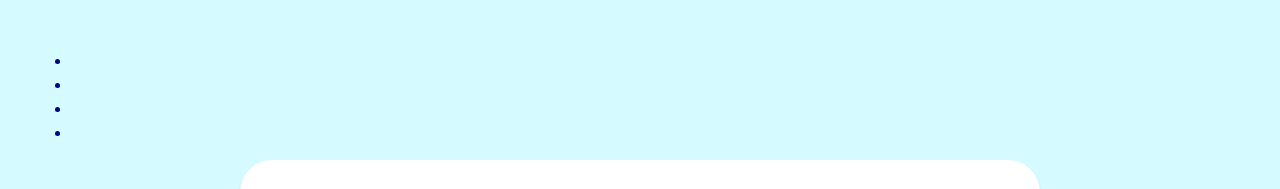
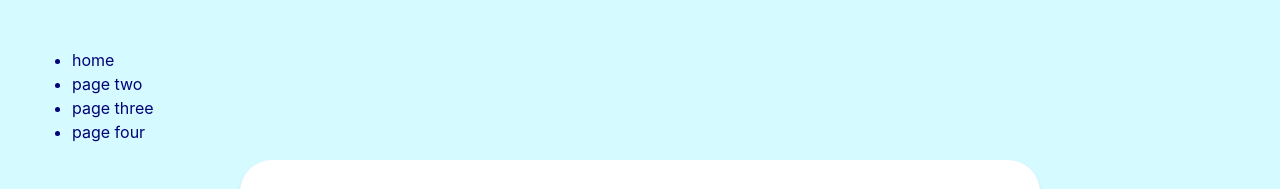
Before and after one commit to nachollv/uoc-boilerplate-pec-2, a website built with Parcel: page src/index.html in a window 1280 px wide. Shown: the top 189 px of the page. Built offline with nearby package versions, Linux system fonts and the light colour scheme.

Commit message:
He creado el html de header.html

```diff
--- a/src/views/header.html
+++ b/src/views/header.html
@@ -1,8 +1,8 @@
 <nav class="nav">
   <ul class="nav__ul">
-    <li></li>
-    <li></li>
-    <li></li>
-    <li></li>
+    <li>home</li>
+    <li>page two</li>
+    <li>page three</li>
+    <li>page four</li>
   </ul>
 </nav>
```
Also changed, not shown: 1 other file.
